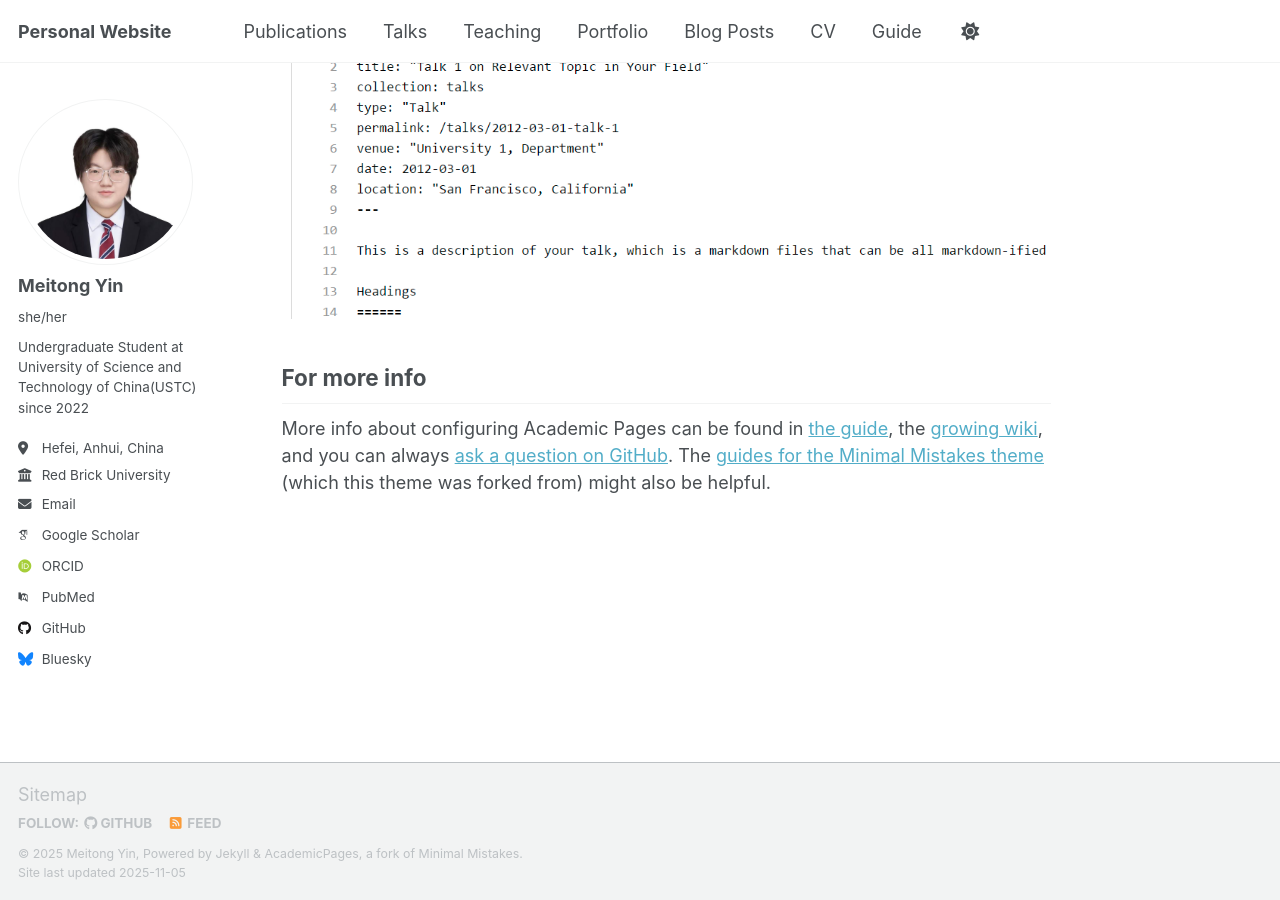
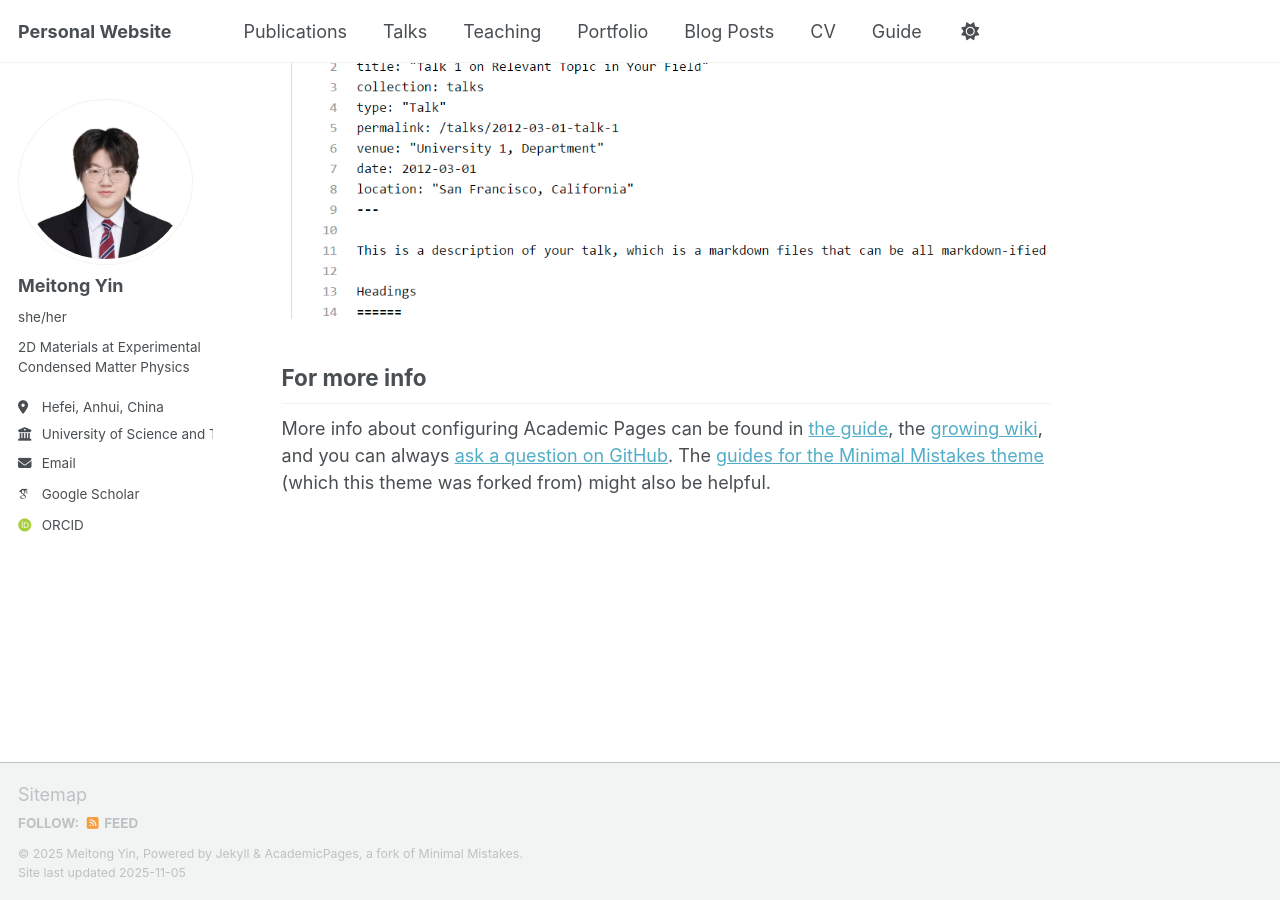
Before and after one commit to meitongyin3-star/meitongyin3-star.github.io, a Jekyll site: the page built from _pages/about.md, in a window 1280 px wide and 900 px high, scrolled down 2880 px. Built offline with Jekyll 4.4.1, drawn with Linux system fonts in a browser that asks for light colours; some web fonts are replaced; a script that is not in the unit is left out.

Commit message:
Update _config.yml

```diff
--- a/_config.yml
+++ b/_config.yml
@@ -13,7 +13,7 @@ site_theme               : "default" # Currently available options are "default"
 title                    : "Personal Website"
 title_separator          : "-"
 name                     : &name "Meitong Yin"
-description              : &description "Undergraduate Student at University of Science and Technology of China(USTC) since 2022"   # Update this with a general description of your site, this is the default if not overridden by a page
+description              : &description "2D Materials at Experimental Condensed Matter Physics"   # Update this with a general description of your site, this is the default if not overridden by a page
 url                      : https://meitongyin3-star.github.io # The base hostname & protocol for your site e.g. "https://[your GitHub username].github.io",
                                                            # or if you already have some other page hosted on Github then use "https://[your GitHub username].github.io/[Your Repo Name]"
 baseurl                  : "" # the subpath of your site, e.g. "/blog"
@@ -27,9 +27,9 @@ author:
   avatar           : "PHOTO-small.png"
   name             : "Meitong Yin"
   pronouns         : "she/her"
-  bio              : "Undergraduate Student at University of Science and Technology of China(USTC) since 2022"
+  bio              : "2D Materials at Experimental Condensed Matter Physics"
   location         : "Hefei, Anhui, China"
-  employer         : "Red Brick University"
+  employer         : "University of Science and Technology of China"
   uri              : # URL
   email            : "mtyin@mail.ustc.edu.cn"
 
@@ -39,9 +39,8 @@ author:
   googlescholar    : "https://scholar.google.com/citations?user=7wSa5NgAAAAJ&hl=en&oi=ao"
   inspire-hep      : # URL
   impactstory      : # URL
-  orcid            : "https://orcid.org/my-orcid?orcid=0009-0002-5958-7865"
+  orcid            : "https://orcid.org/0009-0002-5958-7865"
   semantic         : # URL
-  pubmed           : "https://www.ncbi.nlm.nih.gov/pubmed/?term=john+snow"
   researchgate     : # URL
   scopus           : # URL
 
@@ -49,13 +48,11 @@ author:
   bitbucket        : # Username - Update with your username on the site
   codepen          : # Username
   dribbble         : # Username
-  github           : "academicpages"
   kaggle           : # Username
   stackoverflow    : # User number or user number and name (i.e., use "1" or "1/jeff-atwood")
 
   # Social media
   artstation       : # Username
-  bluesky          : "bsky.app" # Replace this with you Bluesky username
   facebook         : # Username
   flickr           : # Username
   foursquare       : # Username
```
